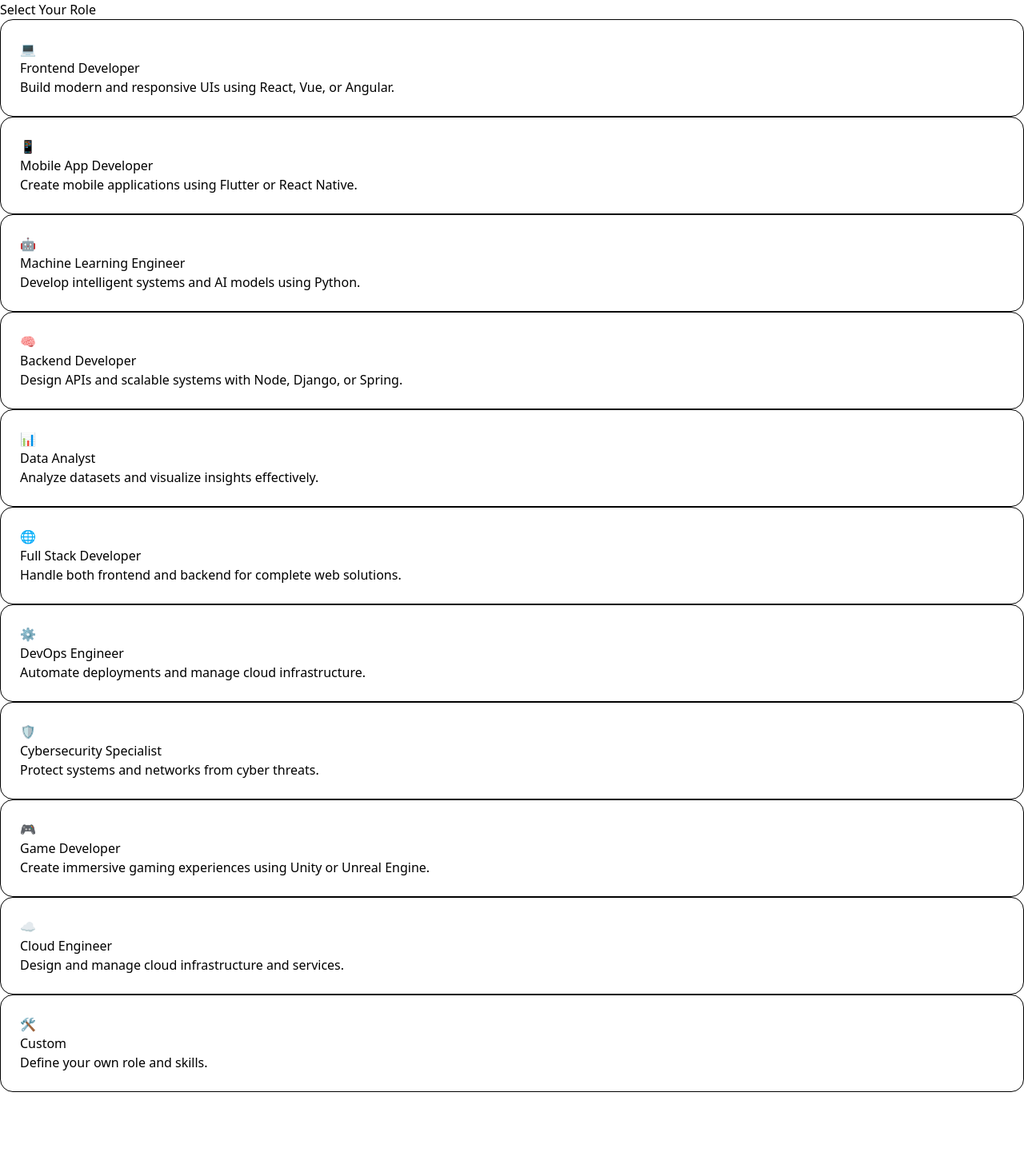
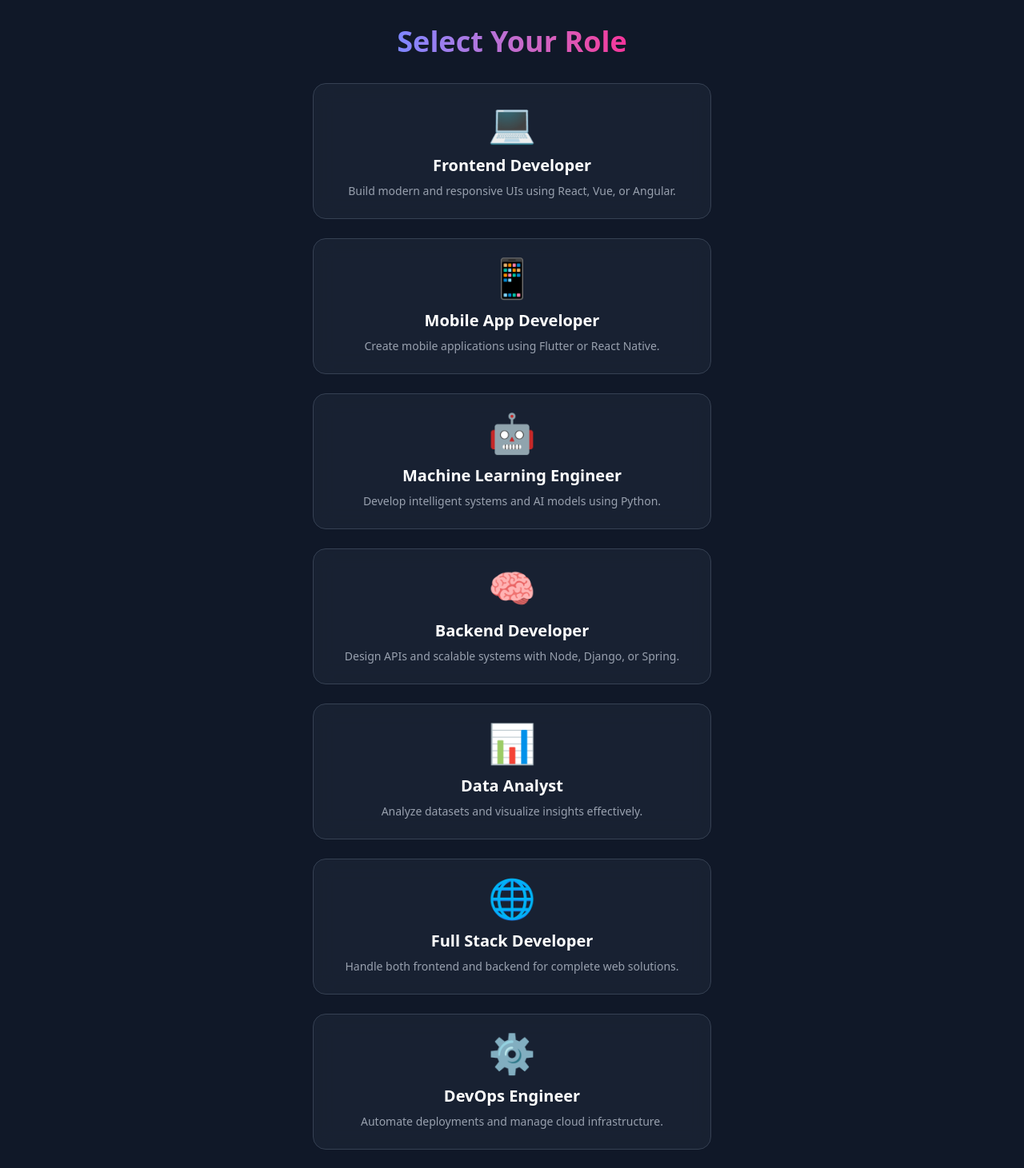
Before and after one commit to amey146/AceInterview, a React (Vite) app in the folder aceinterview/: page /practicerole in a window 1280 px wide. Shown: the top 1461 px of the page at 80% size. Before the commit the page ends 1366 px from the top, so only its background shows below. Built offline with nearby package versions, Linux system fonts and the light colour scheme.

Commit message:
RoleSelectionPage
TODO: Make api client and make sure not to expose it

```diff
--- a/aceinterview/package.json
+++ b/aceinterview/package.json
@@ -12,6 +12,7 @@
   "dependencies": {
     "@tailwindcss/postcss": "^4.1.14",
     "@tailwindcss/vite": "^4.1.14",
+    "groq-sdk": "^0.33.0",
     "postcss": "^8.5.6",
     "react": "^19.1.1",
     "react-dom": "^19.1.1",
--- a/aceinterview/src/App.jsx
+++ b/aceinterview/src/App.jsx
@@ -1,10 +1,8 @@
-import { useState } from 'react'
-import reactLogo from './assets/react.svg'
-import viteLogo from '/vite.svg'
+import { BrowserRouter as Router, Routes, Route } from 'react-router-dom'
 import './App.css'
 import LandingPage from './pages/LandingPage'
 import RoleSelectionPage from './pages/RoleSelectionPage'
-import { BrowserRouter as Router, Routes, Route } from 'react-router-dom'
+import InterviewPage from './pages/InterviewPage'
 
 function App() {
 
@@ -16,6 +14,7 @@
         <Route path="/" element={<LandingPage />} />
         {/* Role Selection Page */}
         <Route path="/practicerole" element={<RoleSelectionPage />} />
+        <Route path='/interview' element={<InterviewPage />} />
       </Routes>
     </Router>
 
--- /dev/null
+++ b/aceinterview/src/components/QuestionBox.jsx
@@ -0,0 +1,7 @@
+export default function QuestionBox({ question }) {
+    return (
+        <div className="p-4 bg-gray-700 rounded-xl text-lg font-semibold">
+            {question || "Fetching question..."}
+        </div>
+    );
+}
--- a/aceinterview/src/components/RoleCard.jsx
+++ b/aceinterview/src/components/RoleCard.jsx
@@ -2,14 +2,14 @@
     return (
         <div
             onClick={onSelect}
-            className="p-6 rounded-2xl border cursor-pointer transition-all duration-300"
+            className={`p-6 rounded-2xl border cursor-pointer transition-all duration-300 ${isSelected ? "border-indigo-500 shadow-lg scale-105" : "border-gray-700"} bg-gray-800/60 hover:shadow-xl hover:scale-105 backdrop-blur-md`}
         >
-            <div>
-                <div>
+            <div className="flex flex-col items-center">
+                <div className="text-5xl mb-4">
                     {role.icon}
                 </div>
-                <h2>{role.name}</h2>
-                <p>{role.description}</p>
+                <h2 className="text-xl font-semibold">{role.name}</h2>
+                <p className="text-sm text-gray-400 mt-2 text-center">{role.description}</p>
             </div>
         </div>
     );
--- a/aceinterview/src/data/roles.js
+++ b/aceinterview/src/data/roles.js
@@ -59,10 +59,4 @@
     icon: "☁️",
     description: "Design and manage cloud infrastructure and services.",
   },
-  {
-    id: 11,
-    name: "Custom",
-    icon: "🛠️",
-    description: "Define your own role and skills.",
-  },
 ];
--- /dev/null
+++ b/aceinterview/src/pages/InterviewPage.jsx
@@ -0,0 +1,55 @@
+import { useEffect, useState } from "react";
+import { getAIQuestion, getAIResponse } from "../utils/aiClient";
+import QuestionBox from "../components/QuestionBox";
+
+export default function InterviewPage({ role, level }) {
+    const TOTAL_QUESTIONS = 5;
+    const [loading, setLoading] = useState(false);
+    const [currentQuestion, setCurrentQuestion] = useState("");
+    const [userAnswer, setUserAnswer] = useState("");
+    const [feedback, setFeedback] = useState(null);
+    const [currentIndex, setCurrentIndex] = useState(1);
+
+    useEffect(() => {
+        fetchQuestions();
+    }, []);
+
+    async function fetchQuestions() {
+        setLoading(true);
+        // Fetch role and level from localStorage if not passed as props
+        const storedRole = role || localStorage.getItem("selectedRole") || "Software Engineer";
+        const storedLevel = level || localStorage.getItem("selectedLevel") || "Junior";
+        const question = getAIQuestion(storedRole, storedLevel);
+        setCurrentQuestion(question);
+        setLoading(false);
+    }
+
+    async function handleSubmit() {
+        if (!userAnswer.trim()) return;
+        setLoading(true);
+        const res = await getAIResponse(currentQuestion, userAnswer);
+        setFeedback(res);
+        setLoading(false);
+    }
+
+    // function handleNext() {
+
+    // }
+
+    return (
+
+        <div>
+            <div>
+                <div>
+                    Question {currentIndex}/{TOTAL_QUESTIONS}
+                </div>
+                {loading && <div> Loading </div>}
+                {!loading && !feedback && (
+                    <>
+                        <QuestionBox question={currentQuestion} />
+                    </>
+                )}
+            </div>
+        </div>
+    );
+}
--- a/aceinterview/src/pages/RoleSelectionPage.jsx
+++ b/aceinterview/src/pages/RoleSelectionPage.jsx
@@ -20,18 +20,22 @@
     };
 
     return (
-        <div>
-            <h1>Select Your Role</h1>
-            <div>
+        <div className="min-h-screen flex flex-col items-center justify-center bg-gray-900 text-white px-4">
+            <h1 className="text-3xl sm:text-4xl font-bold my-8 bg-gradient-to-r from-indigo-400 to-pink-500 bg-clip-text text-transparent">Select Your Role</h1>
+            <div className="grid grid-cols-1 gap-6 max-w-4xl">
                 {roles.map((role) => (
                     <RoleCard
                         key={role.id}
                         role={role}
-                        isSelected={selectedRole === role.id}
-                        onSelect={() => setSelectedRole(role.id)}
+                        isSelected={selectedRole === role.name}
+                        onSelect={() => setSelectedRole(role.name)}
                     />
                 ))}
             </div>
+
+            <button className="my-10 bg-indigo-500 text-white px-8 py-3 rounded-xl font-medium disabled:bg-gray-600 disabled:cursor-not-allowed transition-all" onClick={handleContinue} disabled={!selectedRole}>
+                Continue
+            </button>
         </div>
     )
 
--- /dev/null
+++ b/aceinterview/src/utils/aiClient.js
@@ -0,0 +1,29 @@
+// import { Groq } from 'groq-sdk';
+// API Key goes here, make sure I don't expose it in public repos
+// const groq = new Groq();
+
+export async function getAIQuestion(role, level) {
+    // const chatCompletion = await groq.chat.completions.create({
+    //     "messages": [
+    //         {
+    //             "role": "system",
+    //             "content": "You are a professional interviewer"
+    //         },
+    //         {
+    //             "role": "user",
+    //             "content": `Generate one realistic interview question for a ${role} with ${level} experience`
+    //         }
+    //     ],
+    //     "model": "llama-3.1-8b-instant",
+    //     "temperature": 1,
+    //     "max_completion_tokens": 1024,
+    //     "top_p": 1,
+    //     "stream": true,
+    //     "stop": null
+    // });
+    // return chatCompletion;
+    return "Apka phela sawal apki screen par ye raha " + role + " " + level;
+}
+export async function getAIResponse(currentQuestion, userAnswer) {
+
+}
```
Also changed, not shown: 1 other file (tests, documents, lock files or other folders).
